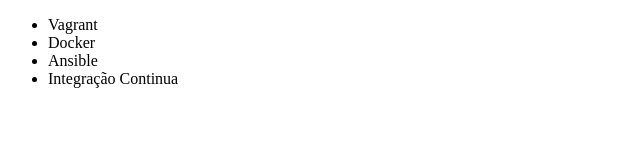
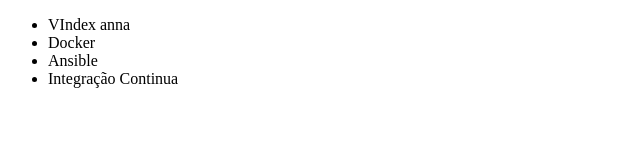
Before and after one commit to ManoelDambroski/teste-git, a plain HTML site: page index.html in a window 1280 px wide. Shown: the full height of the page, 0-640 px from the left. Drawn offline with Linux system fonts and the light colour scheme.

Commit message:
Commit ana

```diff
--- a/index.html
+++ b/index.html
@@ -6,7 +6,7 @@
 </head>
 <body>
     <ul>
-        <li>Vagrant</li>
+        <li>VIndex anna</li>
         <li>Docker</li>
         <li>Ansible</li>
         <li>Integração Continua</li>
```
